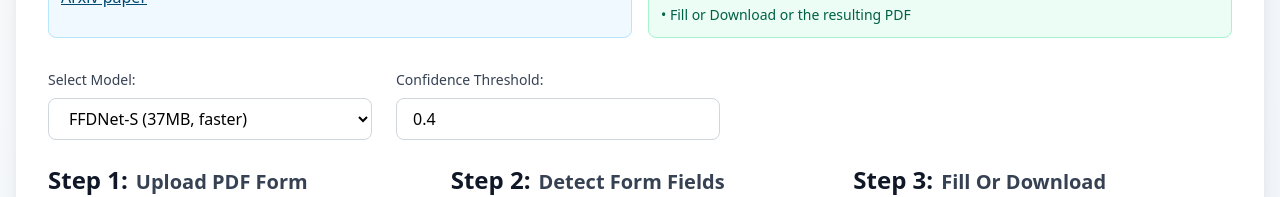
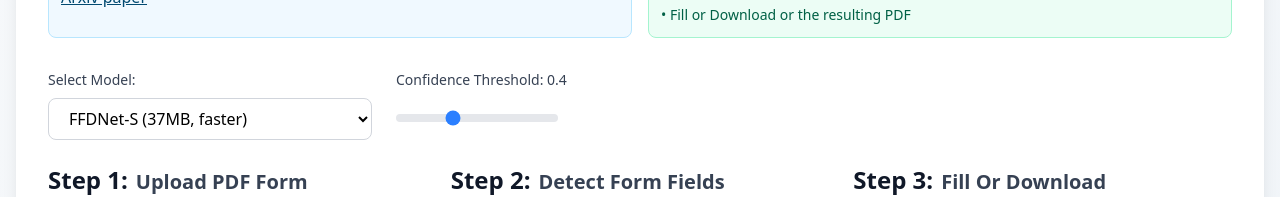
Before and after one commit to SimplePDF/commonforms-in-browser, a React (Vite) app: page / in a window 1280 px wide. Shown: the part 318-515 px from the top of the page. Built offline with nearby package versions, Linux system fonts and the light colour scheme; what onnxruntime-web would draw is missing.

Commit message:
fix: threshold styling

```diff
--- a/src/components/ModelSelection.tsx
+++ b/src/components/ModelSelection.tsx
@@ -41,17 +41,19 @@ export function ModelSelection({
         </div>
         <div>
           <label className="block text-sm font-medium text-gray-700 mb-2">
-            Confidence Threshold:
+            Confidence Threshold: {confidenceThreshold.toFixed(1)}
           </label>
+          <div className="flex items-center h-10">
             <input
-            type="number"
+              type="range"
               min="0.1"
               max="1"
               step="0.1"
               value={confidenceThreshold}
               onChange={(e) => onChangeConfidenceThreshold(Number(e.target.value))}
-            className="w-full px-4 py-2 border border-gray-300 rounded-lg focus:ring-2 focus:ring-blue-500 focus:border-transparent"
+              className="w-1/2 h-2 bg-gray-200 rounded-lg appearance-none cursor-pointer accent-blue-500"
             />
+          </div>
         </div>
       </div>
     </div>
```
Lines whose indentation alone changed are shown as unchanged.
